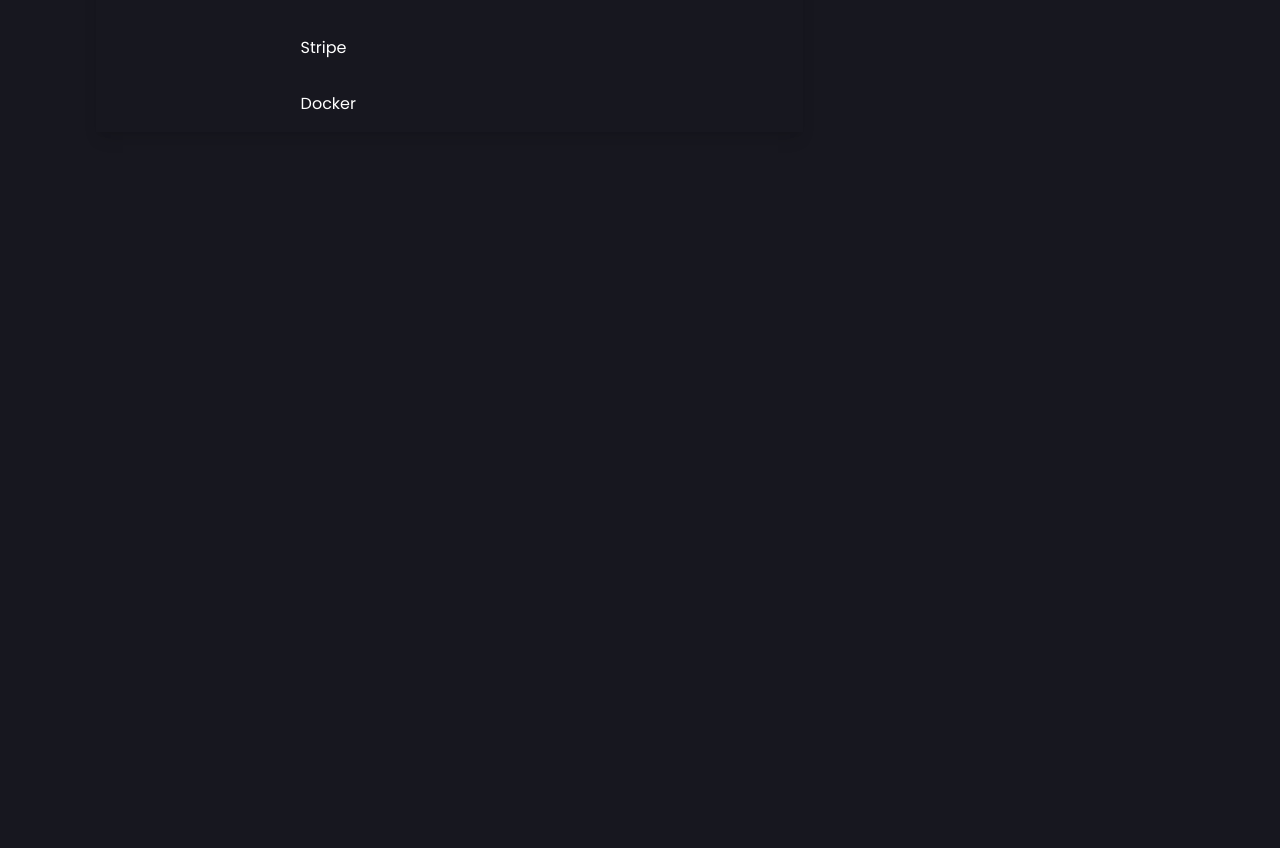
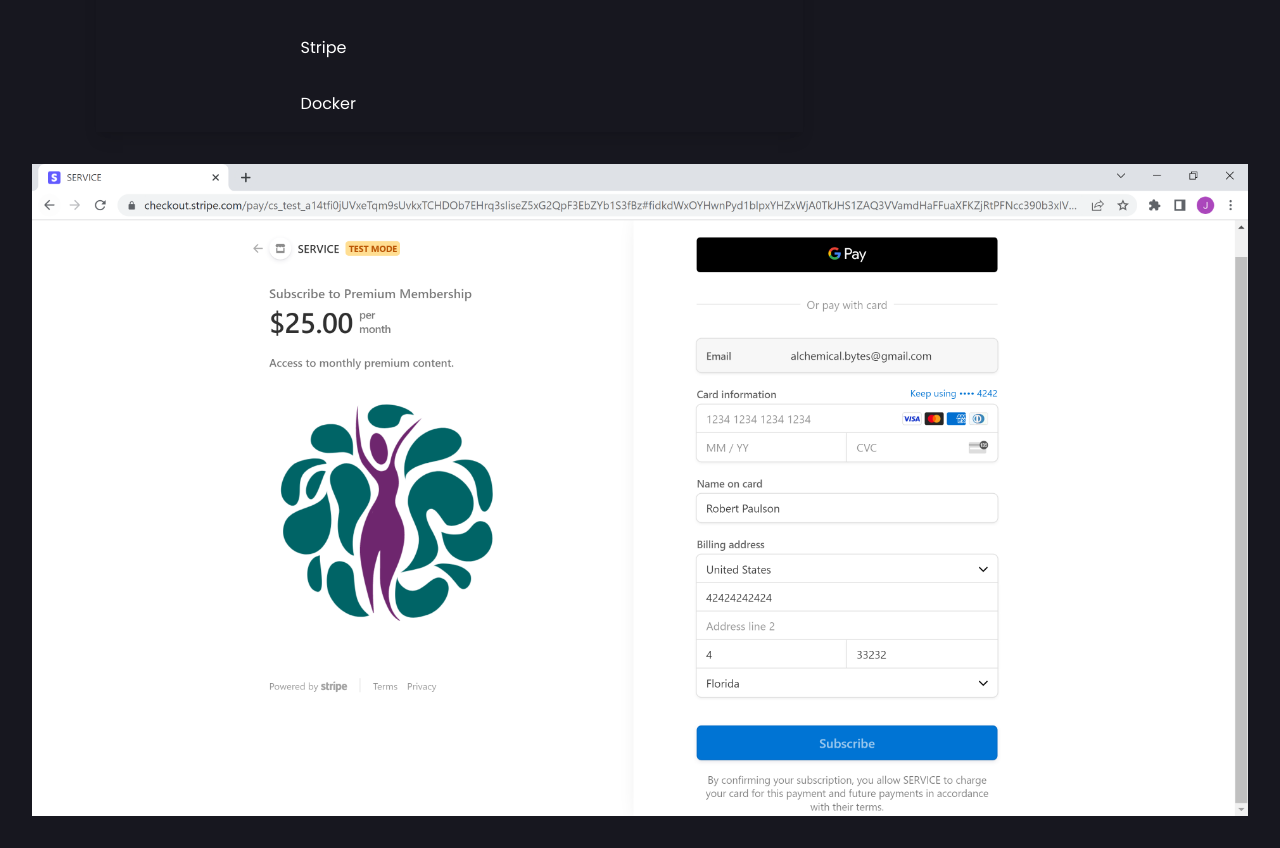
Before and after one commit to TraeCoker/portfolio, a Next.js app: page /projects/cryptoxchange in a window 1280 px wide. Shown: the part 546-1394 px from the top of the page. Before the commit the page ends 800 px from the top, so only its background shows below. Built offline with nearby package versions, Linux system fonts and the light colour scheme.

Commit message:
add screenshot to project page

```diff
--- a/pages/projects/[name].tsx
+++ b/pages/projects/[name].tsx
@@ -62,6 +62,10 @@
                 </table>
             </div>
 
+            <div>
+                <img src="../source-laptop-2.PNG" className="px-8 py-8"></img>
+            </div>
+
         </div>
     )
 }
```
Also changed, not shown: public/source-laptop-2.PNG (added). Lines whose indentation alone changed are shown as unchanged.
